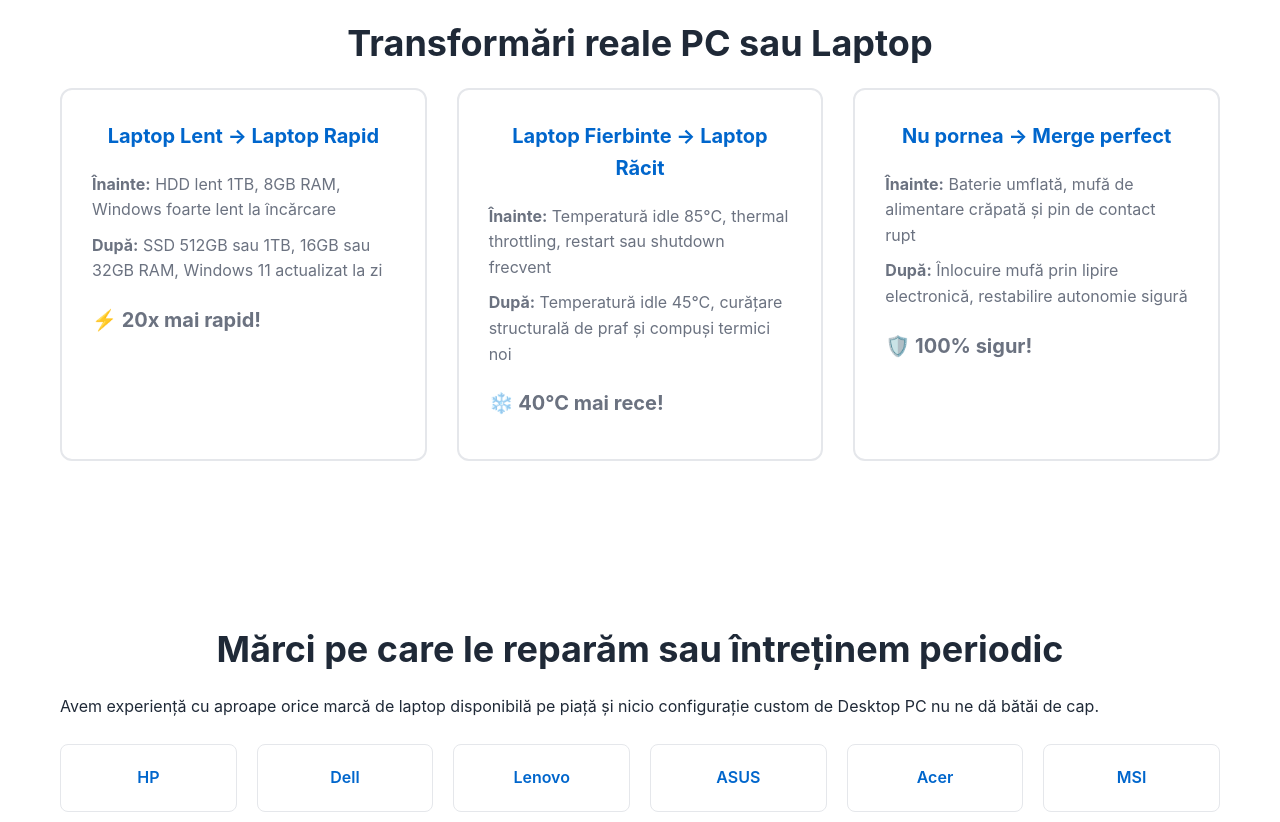
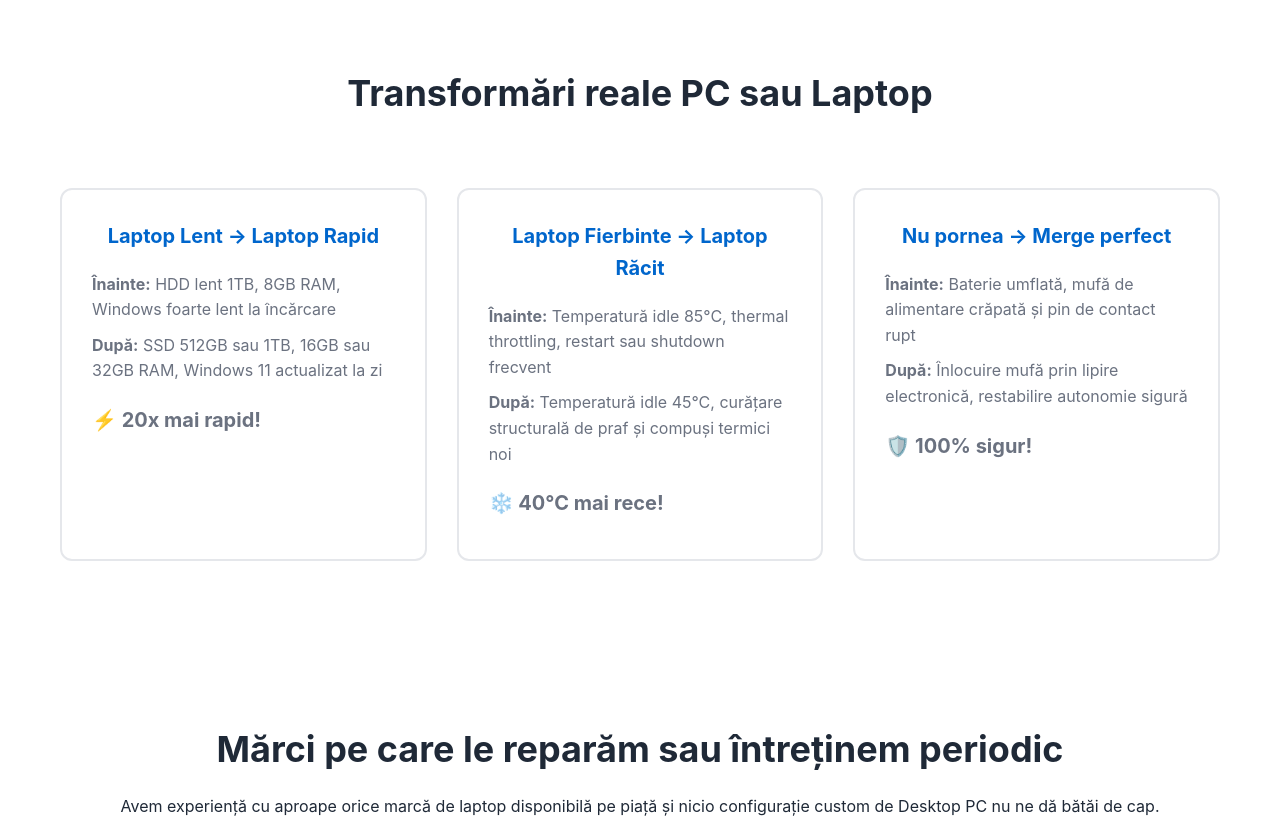
Before and after one commit to doradosystemsro/servicepclaptop, a plain HTML site: page portofoliu.html in a window 1280 px wide. Shown: the part 4680-5502 px from the top of the page. Drawn offline with Linux system fonts and the light colour scheme.

Commit message:
Update portofoliu.html

```diff
--- a/portofoliu.html
+++ b/portofoliu.html
@@ -220,7 +220,7 @@
     <section class="testimonials-full">
         <div class="container">
             <h2>Ce Spun Clienții Noștri</h2>
-
+            <div style="height: 50px;"></div>
             <div class="testimonials-carousel" style="display: grid; grid-template-columns: repeat(auto-fit, minmax(320px, 1fr)); gap: 30px;">
                 <div class="testimonial-card">
                     <div class="testimonial-header">
@@ -300,6 +300,7 @@
     <section class="before-after">
         <div class="container">
             <h2>Transformări reale PC sau Laptop</h2>
+            <div style="height: 50px;"></div>
             <div class="before-after-grid">
                 <div class="before-after-item">
                     <h4>Laptop Lent → Laptop Rapid</h4>
@@ -326,8 +327,8 @@
     <section class="partner-brands">
         <div class="container">
             <h2>Mărci pe care le reparăm sau întreținem periodic</h2>
-            <p>Avem experiență cu aproape orice marcă de laptop disponibilă pe piață și nicio configurație custom de Desktop PC nu ne dă bătăi de cap.</p>
-            <div style="height: 25px;"></div>
+            <p style="text-align: center;">Avem experiență cu aproape orice marcă de laptop disponibilă pe piață și nicio configurație custom de Desktop PC nu ne dă bătăi de cap.</p>
+            <div style="height: 50px;"></div>
             <div class="brands-grid">
                 <div class="brand-item">HP</div>
                 <div class="brand-item">Dell</div>
```
